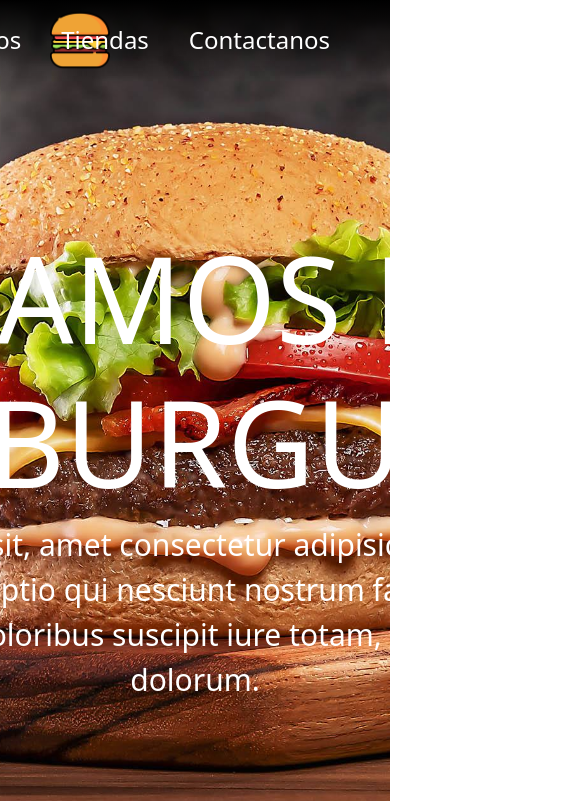
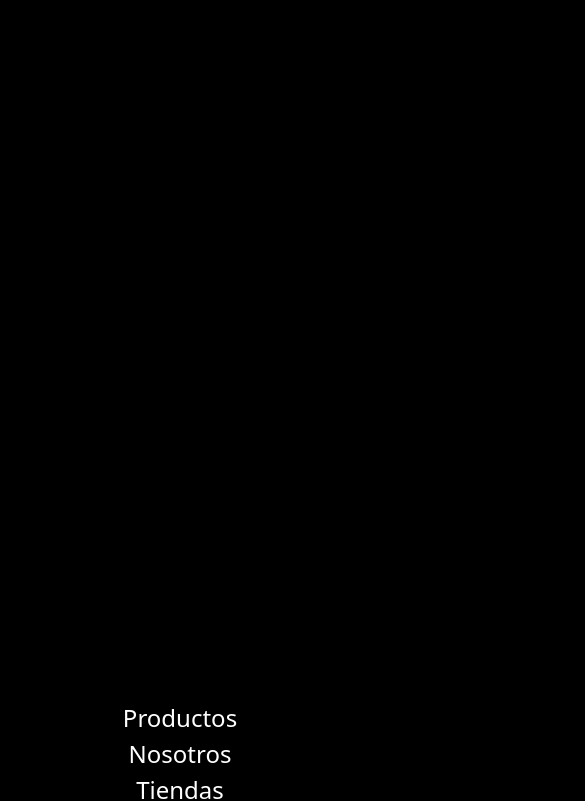
Before and after one commit to LucianoMancini13/ifix-coder, a plain HTML site: page index.html in a window 390 px wide. Shown: the top 801 px of the page, 585 px wide, since content can reach past the window. Drawn offline with Linux system fonts and the light colour scheme.

Commit message:
cargo modificaciones

```diff
--- a/img/style/style.css
+++ b/img/style/style.css
@@ -1,4 +1,3 @@
-/* reseteo por defecto los estilos del navegador*/
 * {
     padding: 0;
     margin: 0;
@@ -10,8 +9,6 @@
 }
 
 .contenedor1 {
-    width: 100%;
-    height: 100vh;
     background-image: url(../210995.jpg);
     background-position: center;
     background-repeat: no-repeat;
@@ -39,6 +36,27 @@
     display: flex;
     justify-content: end;
 
+}
+
+@media (max-width: 768px) {
+    body {
+        background-color: black;
+    }
+
+    .nav ul {
+        flex-direction: column;
+        align-items: flex-start;
+
+        margin-right: 20px;
+        background-color: black;
+        position: fixed;
+        left: 0;
+        top: 0px;
+        width: 100%;
+        padding: 0;
+        height: 100%;
+        overflow-y: auto;
+    }
 
 }
 
@@ -48,7 +66,6 @@
     align-items: center;
     justify-content: end;
     padding-right: 50px;
-
 
 }
 
@@ -70,9 +87,24 @@
 }
 
 .enlace:hover {
-    background-color: rgb(106, 106, 106);
+    background-color: #df2d2d;
     transition: 0.3s;
+    gap: 2rem;
 }
+
+.boton {
+    background-color: #df2d2d;
+    padding: 5px 10px;
+    border-radius: 7px;
+}
+
+.boton:hover {
+    background-color: #3e3e3e;
+    transition: 0.3s;
+
+}
+
+
 
 .banner {
     width: 100%;
@@ -88,6 +120,7 @@
     flex-direction: column;
     justify-content: center;
     padding: 50px 50px;
+    overflow: hidden;
 }
 
 .banner_textos h1 {
--- a/index.html
+++ b/index.html
@@ -17,54 +17,55 @@
         <section class="contenedor1">
             <header class="header">
                 <div class="logo">
-                    <img src="./img/burger_logo.png" width="60" alt="Logo">
+                    <a href="./index.html"><img src="./img/burger_logo.png" width="60" alt="Logo"></a>
                 </div>
                 <nav class="nav">
                     <ul>
                         <li><a href="./pages/productos.html" class="enlace">Productos</a></li>
                         <li><a href="./pages/nosotros.html" class="enlace">Nosotros</a></li>
                         <li><a href="./pages/tiendas.html" class="enlace">Tiendas</a></li>
-                        <li><a href="./pages/contactanos.html" class="enlace">Contactanos</a></li>
+                        <li><a href="./pages/contactanos.html" class="boton">Contactanos</a></li>
                     </ul>
                 </nav>
             </header>
             <div class="banner">
                 <div class="banner_textos">
                     <h1>AMAMOS LAS HAMBURGUESAS</h1>
-                    <p class="centro">Lorem ipsum dolor sit, amet consectetur adipisicing elit. Assumenda eligendi dicta ad
+                    <p class="centro">Lorem ipsum dolor sit, amet consectetur adipisicing elit. Assumenda eligendi dicta
+                        ad
                         optio qui nesciunt
-                        nostrum facilis dolorem nihil repellat beatae in doloribus suscipit iure totam, unde sit perferendis
+                        nostrum facilis dolorem nihil repellat beatae in doloribus suscipit iure totam, unde sit
+                        perferendis
                         dolorum.</p>
                     <a href="index.html#¿Qué dicen nuestros clientes?"></a>
                 </div>
             </div>
         </section>
-        <section class="contenedor2"></section>
-        <section class="contenedor3"></section>
-        <section class="contenedor4"></section>
-        <section class="contenedor5"></section>
-        <!-- Encabezado -->
-
+        <section class="contenedor2">
 
             <section id="¿Qué dicen nuestros clientes?">
                 <h1 class="centro">¿Qué dicen nuestros clientes?</h1>
-            <p class="centro">Lorem ipsum dolor sit amet, consectetur adipiscing elit. Nulla quam velit, vulputate eu
+                <p class="centro">Lorem ipsum dolor sit amet, consectetur adipiscing elit. Nulla quam velit, vulputate
+                    eu
                 </p>
 
                 <!-- Cards -->
                 <div class="cards">
                     <article class="card">
-                    <p>"Lorem ipsum dolor sit amet, consectetur adipiscing elit. Nulla quam velit, vulputate eu pharetra
+                        <p>"Lorem ipsum dolor sit amet, consectetur adipiscing elit. Nulla quam velit, vulputate eu
+                            pharetra
                             nec"</p>
                     </article>
 
                     <article class="card">
-                    <p>"Lorem ipsum dolor sit amet, consectetur adipiscing elit. Nulla quam velit, vulputate eu pharetra
+                        <p>"Lorem ipsum dolor sit amet, consectetur adipiscing elit. Nulla quam velit, vulputate eu
+                            pharetra
                             nec"</p>
                     </article>
 
                     <article class="card">
-                    <p>"Lorem ipsum dolor sit amet, consectetur adipiscing elit. Nulla quam velit, vulputate eu pharetra
+                        <p>"Lorem ipsum dolor sit amet, consectetur adipiscing elit. Nulla quam velit, vulputate eu
+                            pharetra
                             nec"</p>
                     </article>
                 </div>
@@ -73,6 +74,13 @@
                 <h3>¡De Argentina para el mundo, del rock a la gente!</h3>
 
             </section>
+        </section>
+        <section class="contenedor3"></section>
+        <section class="contenedor4"></section>
+        <section class="contenedor5"></section>
+        <!-- Encabezado -->
+
+
     </main>
 
 
```
Also changed, not shown: pages/contactanos.html (+17 -1 lines). Lines whose indentation alone changed are shown as unchanged.
